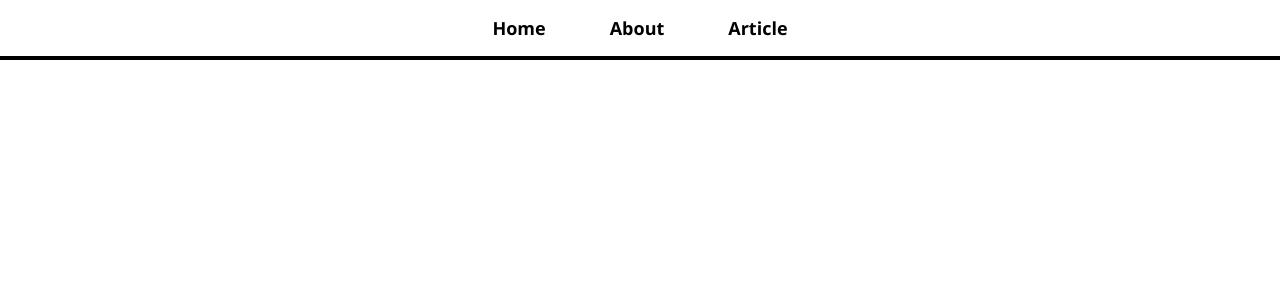
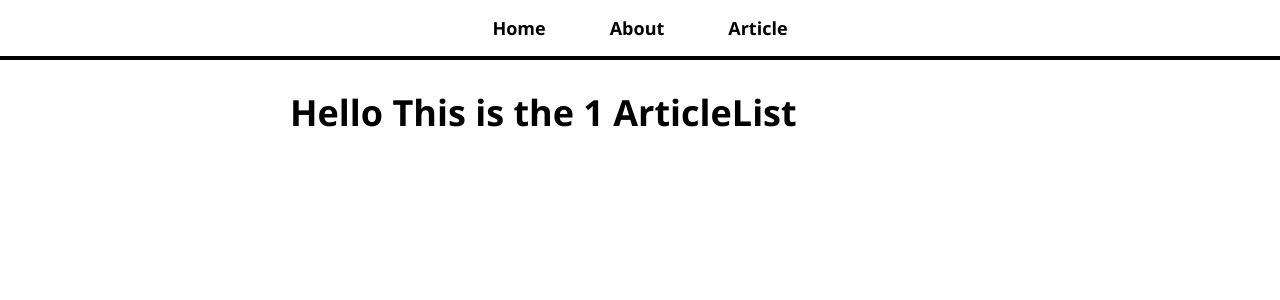
Before and after one commit to cheveanrichards/myblog, a React (Create React App) app: page /article-list/1 in a window 1280 px wide. Shown: the top 300 px of the page. Built offline with nearby package versions, Linux system fonts and the light colour scheme.

Commit message:
working with the match.params prop in react router

```diff
--- a/src/App.js
+++ b/src/App.js
@@ -17,7 +17,7 @@ function App() {
             <Route exact path="/" component={HomePage} />
             <Route exact path="/about" component={AboutPage} />
             <Route exact path="/article" component={ArticlePage} />
-            <Route exact path="/article-list" component={ArticleList} />
+            <Route exact path="/article-list/:name" component={ArticleList} />
           </Switch>
         </div>
       </div>
--- a/src/pages/ArticlesList.js
+++ b/src/pages/ArticlesList.js
@@ -1,9 +1,10 @@
 import React from "react";
 
-const ArticleList = () => {
-  return (
+const ArticleList = ({ match }) => {
+    const name = match.params.name;
+    return (
     <>
-      <h1> Hello This is ArticleList</h1>
+            <h1> Hello This is the {name} ArticleList</h1>
     </>
   );
 };
```
